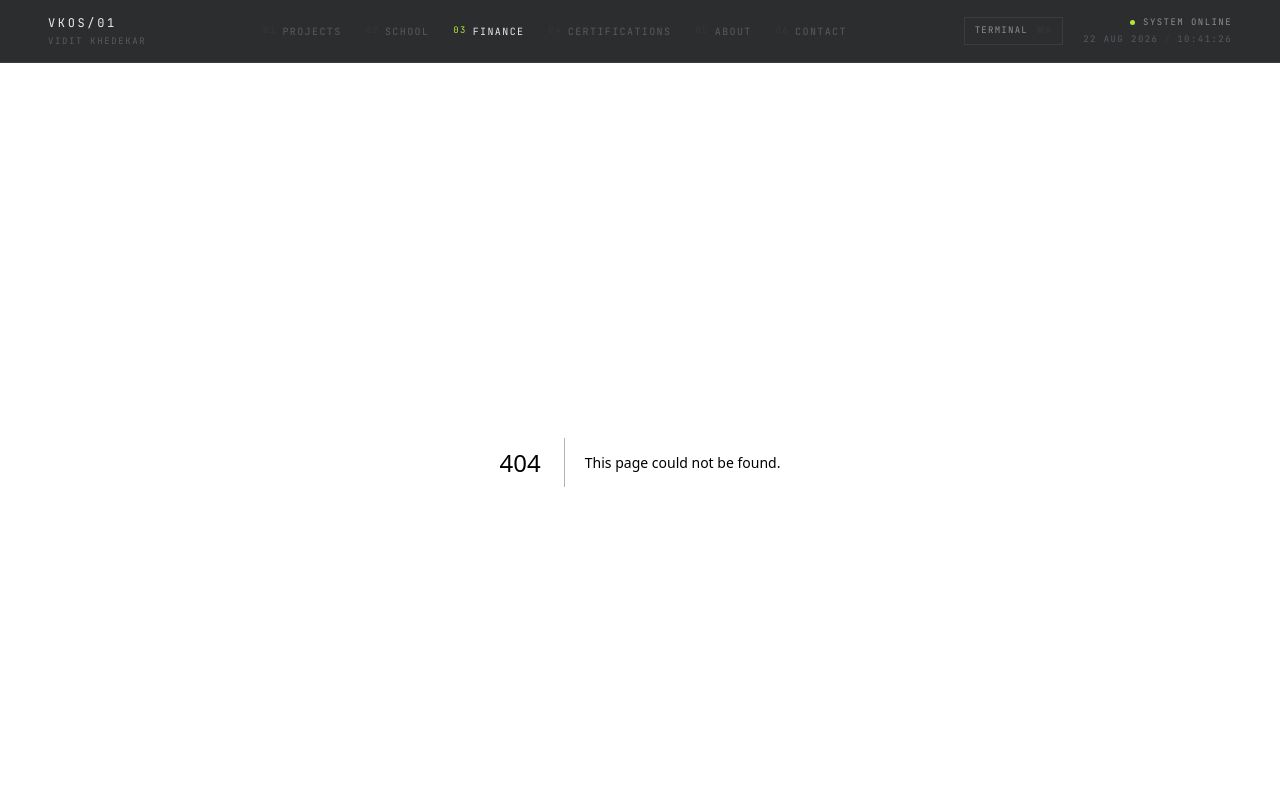
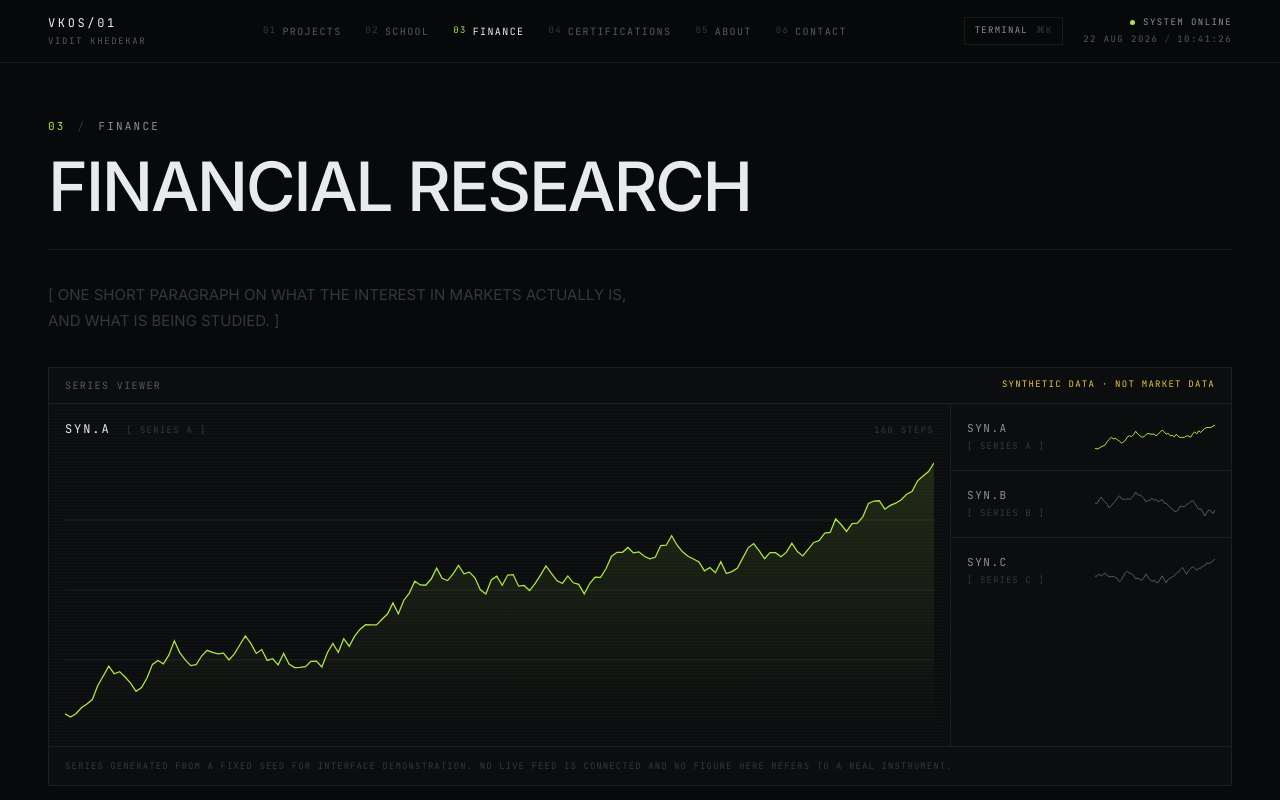
Before and after one commit to viditkhedekar/portfolio, a Next.js app: page /finance in a window 1280 px wide. Before the commit this address had no page. Shown: the top 800 px of the page. Built offline with nearby package versions, Linux system fonts and the light colour scheme.

Commit message:
finance page

```diff
--- /dev/null
+++ b/src/app/finance/page.tsx
@@ -0,0 +1,12 @@
+import type { Metadata } from "next";
+import { FinanceModule } from "@/components/modules/FinanceModule";
+
+export const metadata: Metadata = {
+  title: "Finance",
+  description:
+    "FINANCIAL RESEARCH — markets, options, quantitative finance and trading systems.",
+};
+
+export default function FinancePage() {
+  return <FinanceModule />;
+}
```
